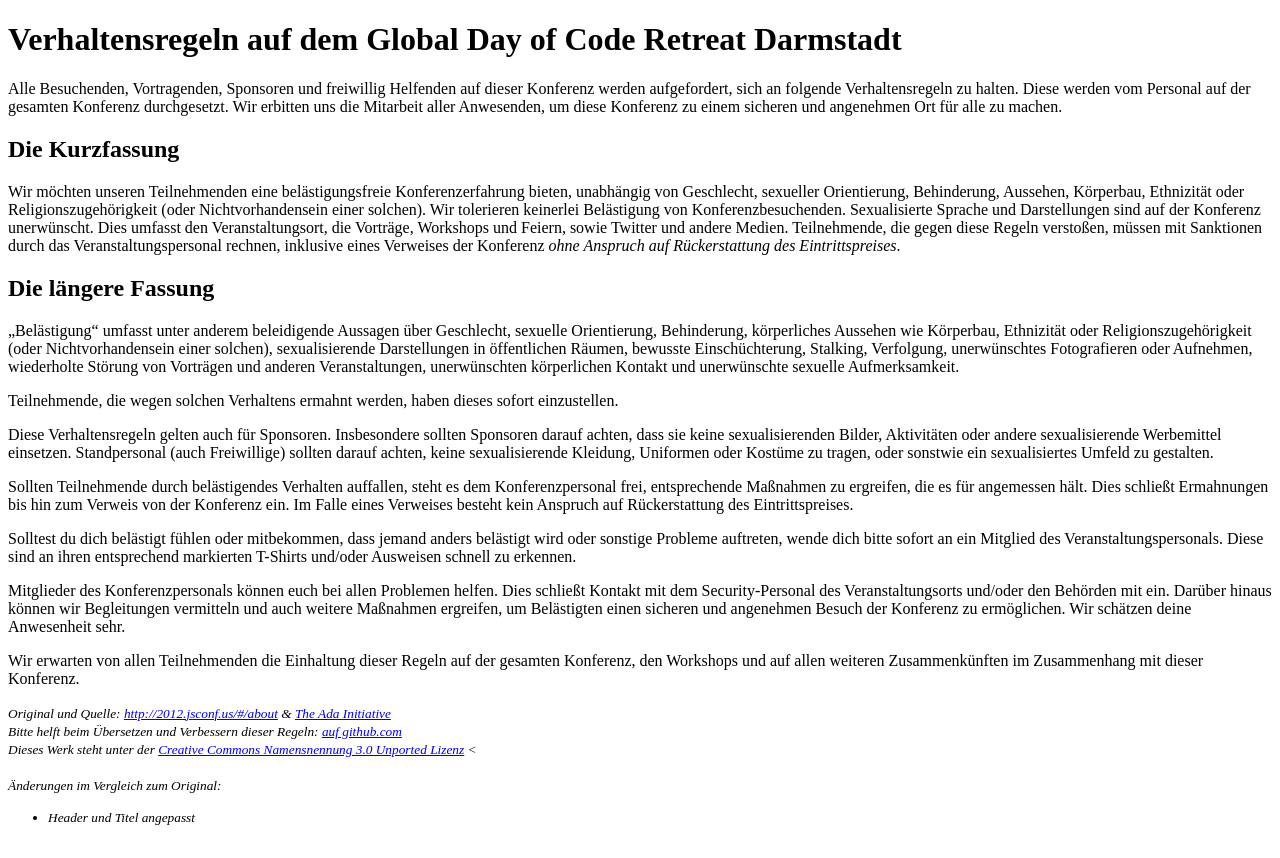
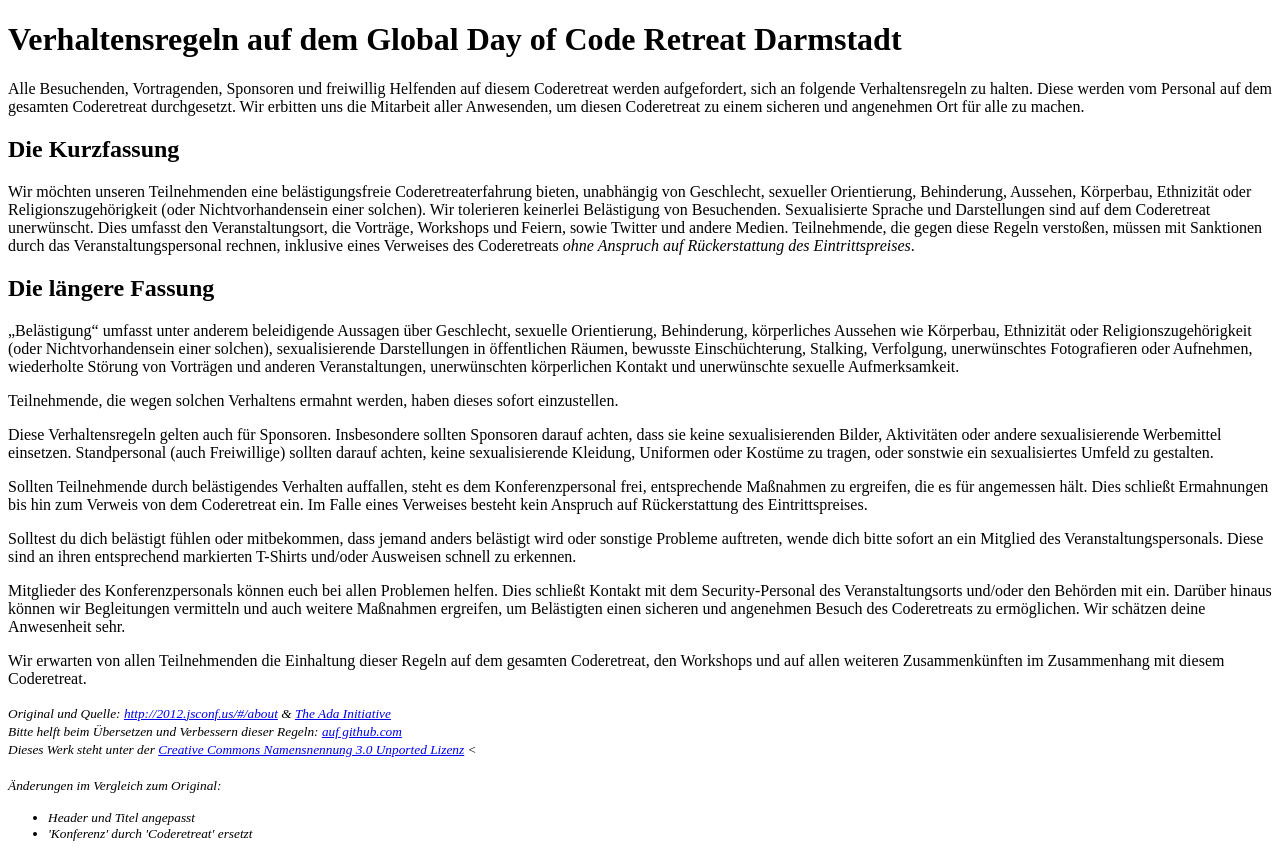
Before and after one commit to andrena/gdcr2024-darmstadt, a plain HTML site: page code-of-conduct.html in a window 1280 px wide. Drawn offline with Linux system fonts and the light colour scheme.

Commit message:
Replace 'Konferenz' with 'Coderetreat'

```diff
--- a/code-of-conduct.html
+++ b/code-of-conduct.html
@@ -9,9 +9,9 @@
 
 <p>
     Alle Besuchenden, Vortragenden, Sponsoren und freiwillig Helfenden auf
-    dieser Konferenz werden aufgefordert, sich an folgende Verhaltensregeln zu
-    halten. Diese werden vom Personal auf der gesamten Konferenz durchgesetzt.
-    Wir erbitten uns die Mitarbeit aller Anwesenden, um diese Konferenz zu
+    diesem Coderetreat werden aufgefordert, sich an folgende Verhaltensregeln zu
+    halten. Diese werden vom Personal auf dem gesamten Coderetreat durchgesetzt.
+    Wir erbitten uns die Mitarbeit aller Anwesenden, um diesen Coderetreat zu
     einem sicheren und angenehmen Ort für alle zu machen.
 </p>
 
@@ -19,15 +19,15 @@
 
 <p>
     Wir möchten unseren Teilnehmenden eine belästigungsfreie
-    Konferenzerfahrung bieten, unabhängig von Geschlecht, sexueller
+    Coderetreaterfahrung bieten, unabhängig von Geschlecht, sexueller
     Orientierung, Behinderung, Aussehen, Körperbau, Ethnizität oder
     Religionszugehörigkeit (oder Nichtvorhandensein einer solchen). Wir
-    tolerieren keinerlei Belästigung von Konferenzbesuchenden.
-    Sexualisierte Sprache und Darstellungen sind auf der Konferenz
+    tolerieren keinerlei Belästigung von Besuchenden.
+    Sexualisierte Sprache und Darstellungen sind auf dem Coderetreat
     unerwünscht. Dies umfasst den Veranstaltungsort, die Vorträge, Workshops
     und Feiern, sowie Twitter und andere Medien. Teilnehmende, die gegen
     diese Regeln verstoßen, müssen mit Sanktionen durch das
-    Veranstaltungspersonal rechnen, inklusive eines Verweises der Konferenz
+    Veranstaltungspersonal rechnen, inklusive eines Verweises des Coderetreats
     <em>ohne Anspruch auf Rückerstattung des Eintrittspreises</em>.
 </p>
 
@@ -61,8 +61,8 @@
 <p>
     Sollten Teilnehmende durch belästigendes Verhalten auffallen, steht es
     dem Konferenzpersonal frei, entsprechende Maßnahmen zu ergreifen, die es
-    für angemessen hält. Dies schließt Ermahnungen bis hin zum Verweis von der
-    Konferenz ein. Im Falle eines Verweises besteht kein Anspruch auf
+    für angemessen hält. Dies schließt Ermahnungen bis hin zum Verweis von dem
+    Coderetreat ein. Im Falle eines Verweises besteht kein Anspruch auf
     Rückerstattung des Eintrittspreises.
 </p>
 
@@ -78,14 +78,14 @@
     Dies schließt Kontakt mit dem Security-Personal des Veranstaltungsorts
     und/oder den Behörden mit ein. Darüber hinaus können wir Begleitungen
     vermitteln und auch weitere Maßnahmen ergreifen, um Belästigten einen
-    sicheren und angenehmen Besuch der Konferenz zu ermöglichen. Wir schätzen
+    sicheren und angenehmen Besuch des Coderetreats zu ermöglichen. Wir schätzen
     deine Anwesenheit sehr.
 </p>
 
 <p>
     Wir erwarten von allen Teilnehmenden die Einhaltung dieser Regeln auf
-    der gesamten Konferenz, den Workshops und auf allen weiteren
-    Zusammenkünften im Zusammenhang mit dieser Konferenz.
+    dem gesamten Coderetreat, den Workshops und auf allen weiteren
+    Zusammenkünften im Zusammenhang mit diesem Coderetreat.
 </p>
 
 <div class="footer">
@@ -109,6 +109,7 @@
                 Änderungen im Vergleich zum Original:<br>
                 <ul>
                     <li>Header und Titel angepasst</li>
+                    <li>&apos;Konferenz&apos; durch &apos;Coderetreat&apos; ersetzt</li>
                 </ul>
             </em>
         </small>
```
